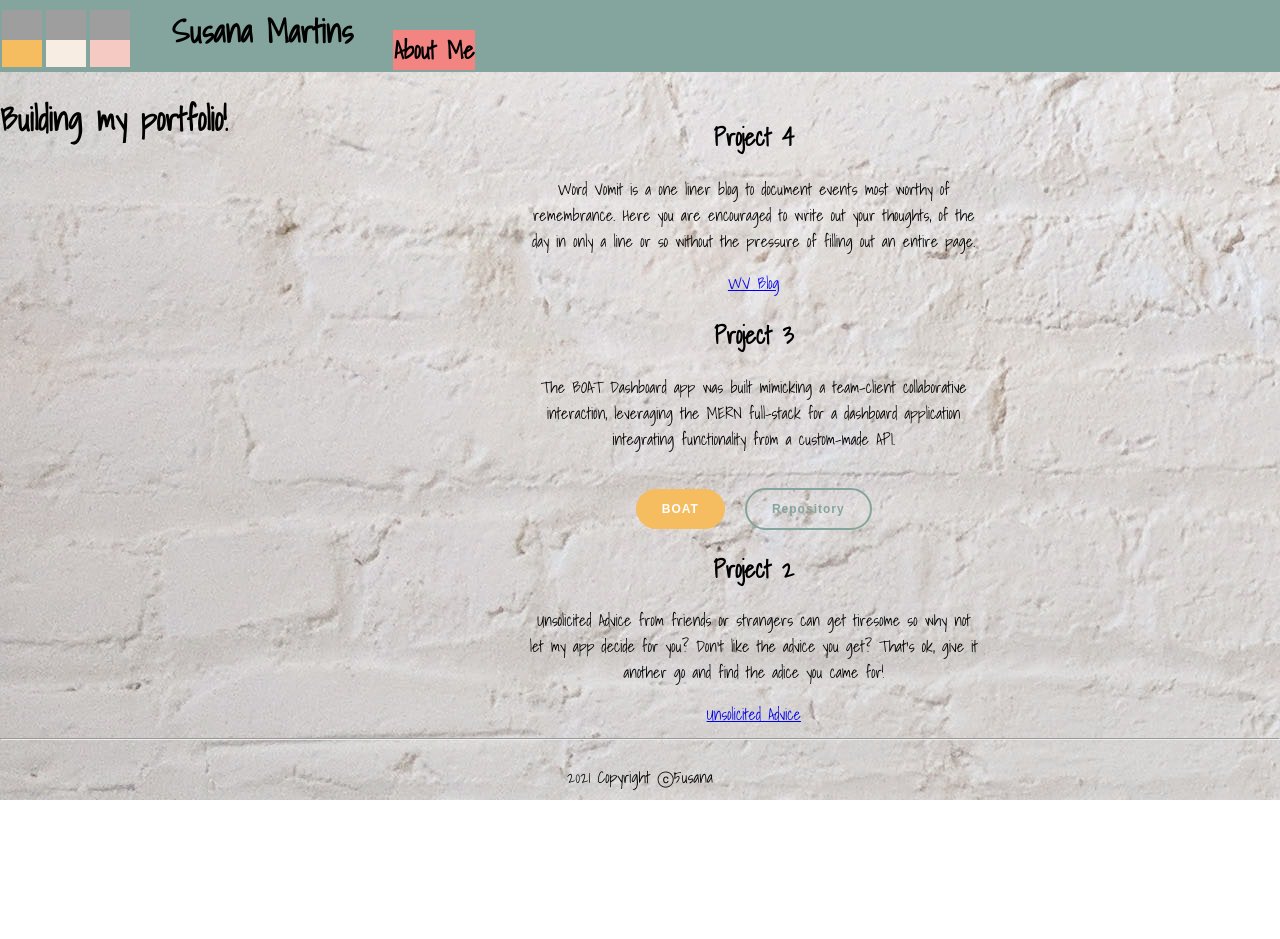
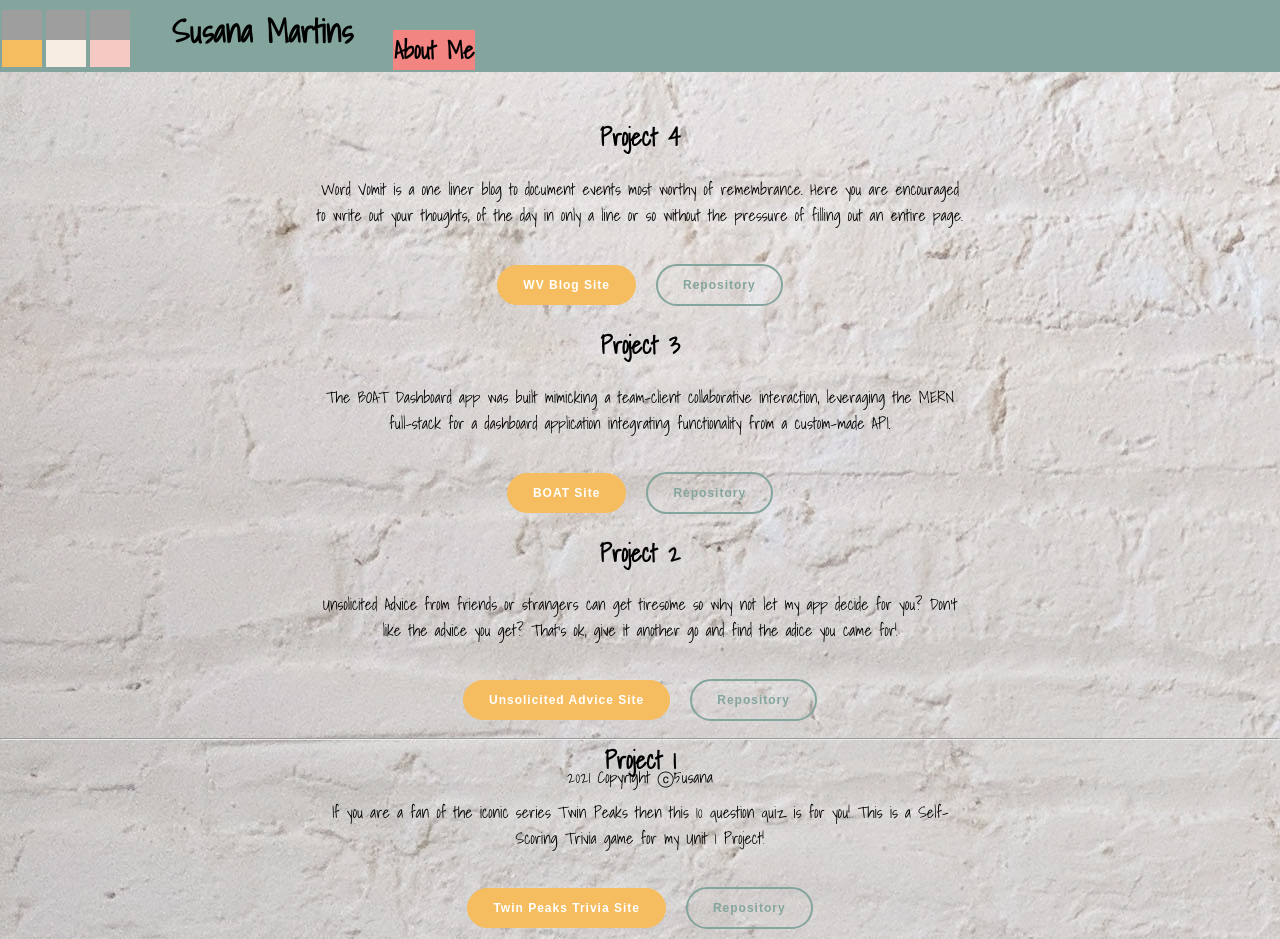
Before and after one commit to 5usana/portfolio, a React (Create React App) app: page / in a window 1280 px wide. Before the commit the page ends 800 px from the top, so only its background shows below. Built offline with nearby package versions, Linux system fonts and the light colour scheme; grey boxes are pictures that could not be loaded.

Commit message:
all projects added with details and buttons

```diff
--- a/src/components/Home.js
+++ b/src/components/Home.js
@@ -17,7 +17,6 @@ function Home(props) {
         <>
             <NavBar />
             <MainDiv>
-                <h1>Building my portfolio!</h1>
                 <Projects />
             </MainDiv>
             <Footer />
--- a/src/components/Projects.js
+++ b/src/components/Projects.js
@@ -3,7 +3,7 @@ import styled from 'styled-components';
 
 const Main = styled.div`
     border-radius: 20px;
-    width: 450px;
+    width: 650px;
 	margin: 0 auto;
 	margin-bottom: 10px;
 	text-align: center;
@@ -13,7 +13,7 @@ const Main = styled.div`
 	}
 `;
 
-const ButtonBoat = styled.button`
+const ButtonP4 = styled.button`
     margin-top: 20px;
     margin-left: 20px;
     padding: 12px 25px;
@@ -28,7 +28,80 @@ const ButtonBoat = styled.button`
     letter-spacing: 1px;
 `;
 
+const ButtonP3 = styled.button`
+    margin-top: 20px;
+    margin-left: 20px;
+    padding: 12px 25px;
+    border: 2px solid #84A59D;
+    border-radius: 30px;
+    background-color: Transparent;
+    transition: .3s;
+    color: #84A59D;
+    font-size: 12px;
+    font-weight: 800;
+    text-align: left;
+    letter-spacing: 1px;
+`;
+
+const ButtonP2 = styled.button`
+    margin-top: 20px;
+    margin-left: 20px;
+    padding: 12px 25px;
+    border: 2px solid #84A59D;
+    border-radius: 30px;
+    background-color: Transparent;
+    transition: .3s;
+    color: #84A59D;
+    font-size: 12px;
+    font-weight: 800;
+    text-align: left;
+    letter-spacing: 1px;
+    `;
+
+const ButtonP1 = styled.button`
+    margin-top: 20px;
+    margin-left: 20px;
+    padding: 12px 25px;
+    border: 2px solid #84A59D;
+    border-radius: 30px;
+    background-color: Transparent;
+    transition: .3s;
+    color: #84A59D;
+    font-size: 12px;
+    font-weight: 800;
+    text-align: left;
+    letter-spacing: 1px;
+    `;
+
+const ButtonC = styled.button`
+    margin-top: 20px;
+    padding: 12px 25px;
+    border: 1px solid #F6BD60;
+    border-radius: 30px;
+    background-color: #F6BD60;
+    transition: .3s;
+    color: #fff;
+    font-size: 12px;
+    font-weight: 700;
+    text-align: left;
+    letter-spacing: 1px;
+`;
+
 const ButtonB = styled.button`
+    margin-top: 20px;
+    padding: 12px 25px;
+    border: 1px solid #F6BD60;
+    border-radius: 30px;
+    background-color: #F6BD60;
+    transition: .3s;
+    color: #fff;
+    font-size: 12px;
+    font-weight: 700;
+    text-align: left;
+    letter-spacing: 1px;
+`;
+
+const ButtonA = styled.button`
     margin-top: 20px;
     padding: 12px 25px;
     border: 1px solid #F6BD60;
@@ -50,21 +123,40 @@ function Projects(props) {
             <br></br>
             <h2> Project 4 </h2>
             <p>Word Vomit is a one liner blog to document events most worthy of remembrance.  Here you are encouraged to write out your thoughts, of the day in only a line or so without the pressure of filling out an entire page.</p>
-            <a href='https://wvblog.herokuapp.com/' target='blank'>WV Blog </a>
+            <a href='https://wvblog.herokuapp.com/' target='blank'>
+            <ButtonC>WV Blog Site</ButtonC>
+            </a>
+            <a href='https://wvblog.herokuapp.com/'>
+            <ButtonP4>Repository</ButtonP4>
+            </a>
 
             <h2> Project 3</h2>
             <p>The BOAT Dashboard app was built mimicking a team-client collaborative interaction, leveraging the MERN full-stack for a dashboard application integrating functionality from a custom-made API.</p>
             <a href='https://boat-dashboard.herokuapp.com/'>
-            <ButtonB>BOAT</ButtonB>
+            <ButtonB>BOAT Site</ButtonB>
             </a>
-
             <a href='https://github.com/big-brainers/boat-frontend'>
-            <ButtonBoat>Repository</ButtonBoat>
+            <ButtonP3>Repository</ButtonP3>
             </a>
 
             <h2> Project 2 </h2>
             <p>Unsolicited Advice from friends or strangers can get tiresome so why not let my app decide for you? Don't like the advice you get? That's ok, give it another go and find the adice you came for!</p>
-            <a href='https://unsolicited-advice.herokuapp.com/' target='blank'>Unsolicited Advice </a>
+            <a href='https://unsolicited-advice.herokuapp.com/'>
+            <ButtonA>Unsolicited Advice Site</ButtonA>
+            </a>
+            <a href='https://github.com/5usana/Unsolicited-Advice'>
+            <ButtonP2>Repository</ButtonP2>
+            </a>
+
+            <h2> Project 1 </h2>
+            <p>If you are a fan of the iconic series Twin Peaks then this 10 question quiz is for you! This is a Self-Scoring Trivia game for my Unit 1 Project!</p>
+            <a href='https://wvblog.herokuapp.com/' target='blank'>
+            <ButtonC>Twin Peaks Trivia Site</ButtonC>
+            </a>
+            <a href='https://github.com/big-brainers/boat-frontend'>
+            <ButtonP1>Repository</ButtonP1>
+            </a>
+
 
 
         </Main>
```
